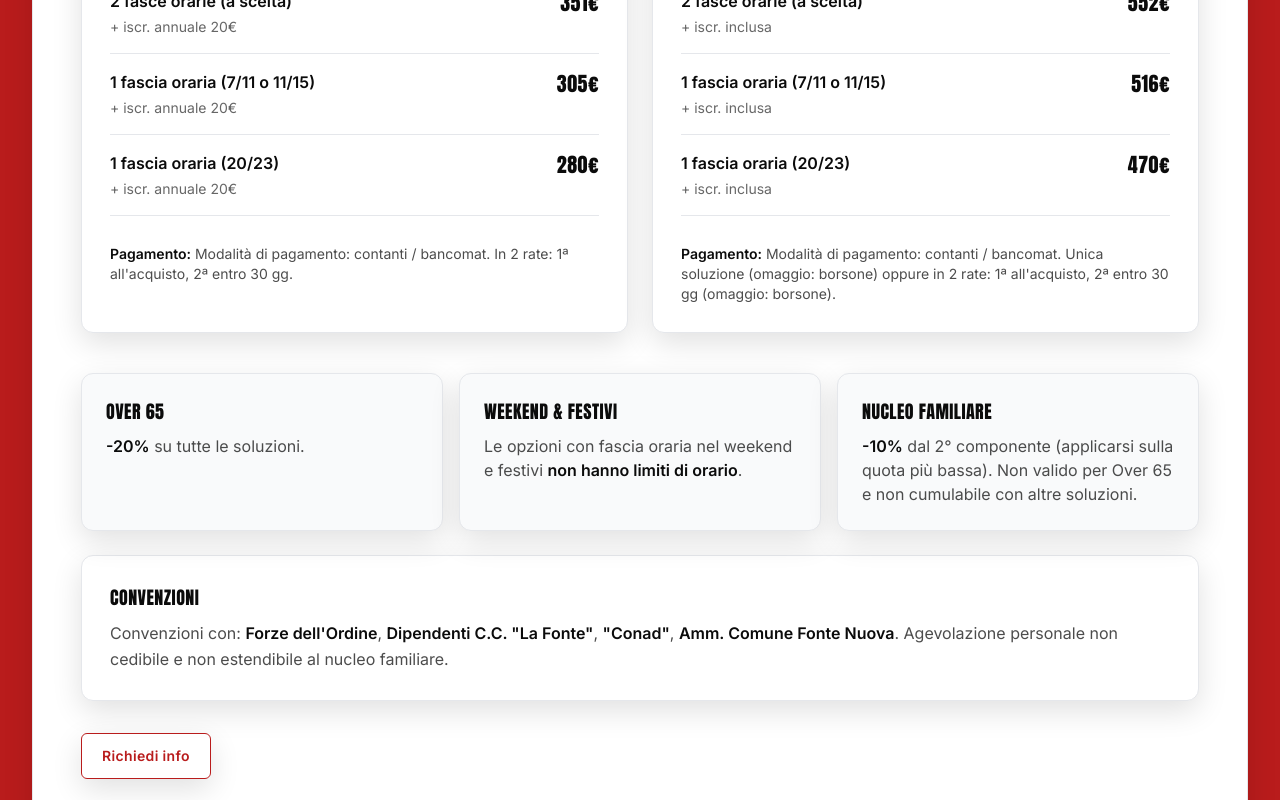
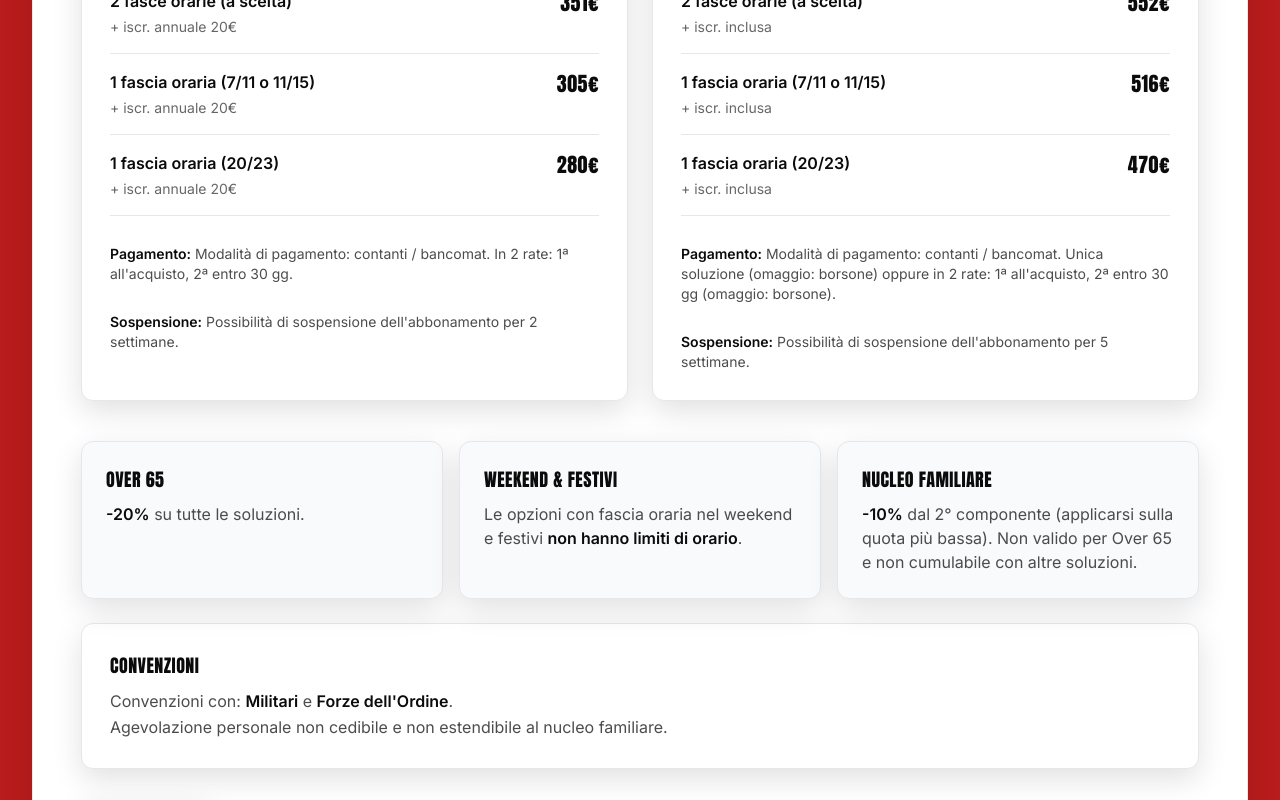
Before and after one commit to alelodato/red-gym, a Next.js app: page /pricing in a window 1280 px wide. Shown: the part 1671-2471 px from the top of the page. Built offline with nearby package versions, Linux system fonts and the light colour scheme.

Commit message:
aggiornato pagina abbonamenti e stats band della pagina about

```diff
--- a/app/about/page.js
+++ b/app/about/page.js
@@ -263,10 +263,10 @@ function StatsBand({
   lead = "",
 }) {
   const stats = [
-    { value: "1.800", label: "mq di struttura", note: "spazi ampi e organizzati" },
-    { value: "7", label: "anni di attività", note: "a Fonte Nuova" },
-    { value: "8+", label: "discipline", note: "corsi e percorsi per ogni livello" },
-    { value: "TOP", label: "attrezzature", note: "Macchinari professionali all'avanguardia" },
+    { value: "1.800", label: "mq di struttura", note: "Una struttura ampia e moderna pensata per le tue esigenze" },
+    { value: "25+", label: "corsi", note: "Discipline e attività per ogni livello" },
+    { value: "20+", label: "istruttori", note: " Professionisti qualificati pronti ad aiutarti a raggiungere i tuoi obiettivi" },
+    { value: "4", label: "sale", note: "Spazi dedicati per ogni tipo di attività" },
   ];
 
   return (
--- a/app/pricing/page.js
+++ b/app/pricing/page.js
@@ -105,6 +105,7 @@ const GYM_PLANS = [
       { name: "1 fascia oraria (20/23)", price: "280€", note: "+ iscr. annuale 20€" },
     ],
     paymentNote: "Modalità di pagamento: contanti / bancomat. In 2 rate: 1ª all'acquisto, 2ª entro 30 gg.",
+    sospensione: "Possibilità di sospensione dell'abbonamento per 2 settimane."
   },
   {
     duration: "12 mesi",
@@ -116,6 +117,7 @@ const GYM_PLANS = [
     ],
     paymentNote:
       "Modalità di pagamento: contanti / bancomat. Unica soluzione (omaggio: borsone) oppure in 2 rate: 1ª all'acquisto, 2ª entro 30 gg (omaggio: borsone).",
+    sospensione: "Possibilità di sospensione dell'abbonamento per 5 settimane."
   },
 ];
 
@@ -179,6 +181,11 @@ transition-all duration-300 hover:-translate-y-1 hover:shadow-xl">
             {g.paymentNote ? (
               <div className="pt-3 text-sm text-black/70">
                 <span className="font-semibold text-brand-black">Pagamento:</span> {g.paymentNote}
+              </div>
+            ) : null}
+            {g.sospensione ? (
+              <div className="pt-3 text-sm text-black/70">
+                <span className="font-semibold text-brand-black">Sospensione:</span> {g.sospensione}
               </div>
             ) : null}
           </div>
@@ -294,10 +301,9 @@ transition-all duration-300 hover:-translate-y-1 hover:shadow-xl">
 transition-all duration-300 hover:-translate-y-1 hover:shadow-xl">
               <p className="font-heading uppercase tracking-wide text-lg">Convenzioni</p>
               <p className="mt-2 text-black/70 leading-relaxed">
-                Convenzioni con: <span className="font-semibold text-brand-black">Forze dell'Ordine</span>,{" "}
-                <span className="font-semibold text-brand-black">Dipendenti C.C. "La Fonte"</span>,{" "}
-                <span className="font-semibold text-brand-black">"Conad"</span>,{" "}
-                <span className="font-semibold text-brand-black">Amm. Comune Fonte Nuova</span>. Agevolazione personale
+                Convenzioni con: <span className="font-semibold text-brand-black">Militari</span> e <span className="font-semibold text-brand-black">Forze dell'Ordine</span>.
+                <br />
+                Agevolazione personale
                 non cedibile e non estendibile al nucleo familiare.
               </p>
             </div>
```
